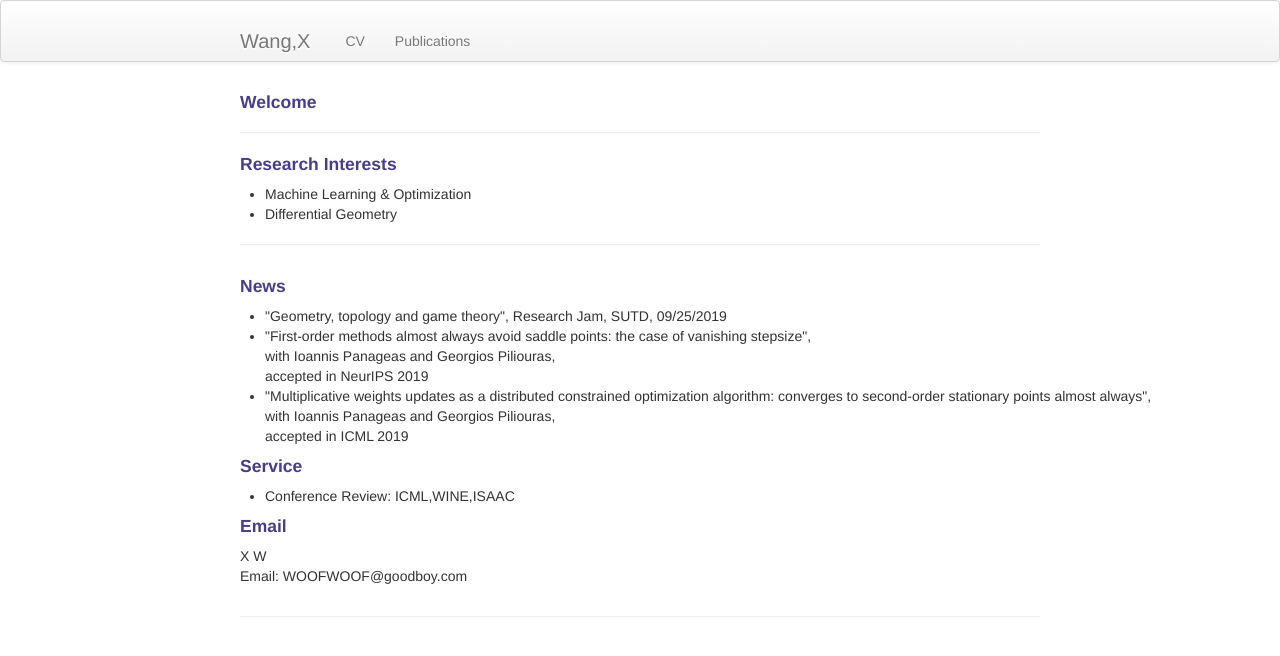
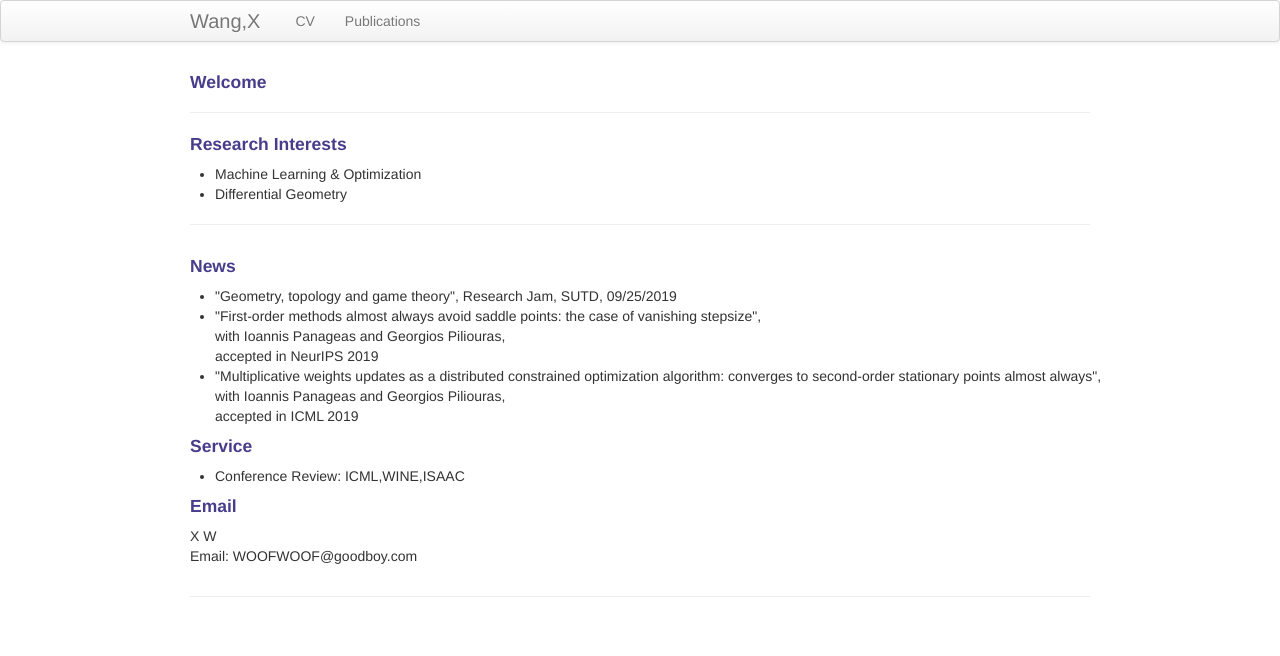
Before and after one commit to xiiaowang/xiiaowang.github.io, a Jekyll site: the page built from index.md, in a window 1280 px wide. Shown: the top 656 px of the page. Built offline with Jekyll 4.4.1, drawn with Linux system fonts in a browser that asks for light colours.

Commit message:
Update style.css

```diff
--- a/assets/themes/twitter/css/style.css
+++ b/assets/themes/twitter/css/style.css
@@ -1,7 +1,7 @@
 /* Custom container */
 .container-narrow {
-  margin: 20px auto;
-  max-width: 800px; }
+  margin: 0 auto;
+  max-width: 900px; }
 
 .container-narrow > hr {
   margin: 30px 0; }
```
